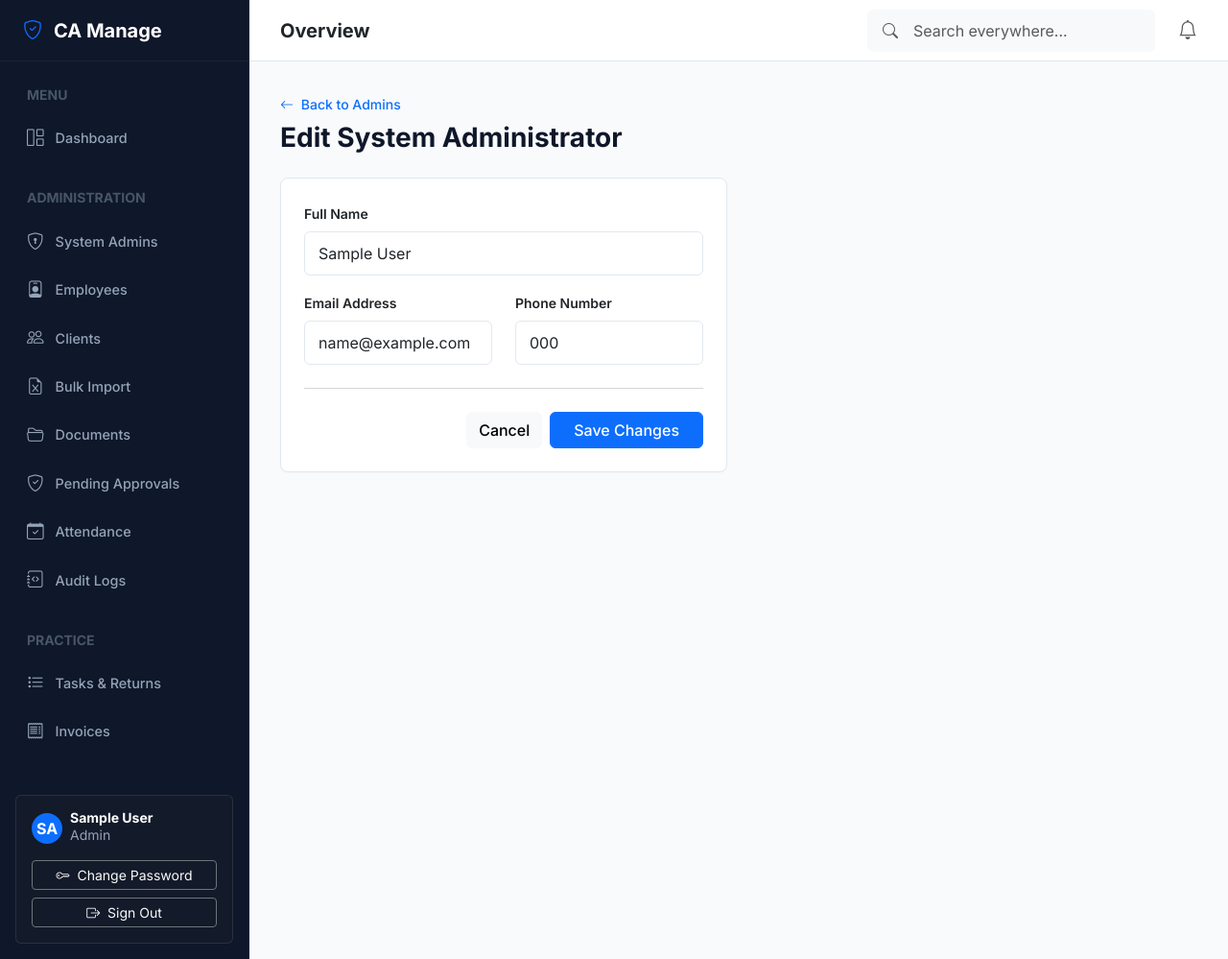
After one commit to Aadit-Garg/CA_Manage, a Flask app: page /admin/system-admins/1/edit in a window 1280 px wide. The commit adds this page. Shown: the whole page at 96% size. Run offline with Flask 3, Linux system fonts and the light colour scheme; a user stored in the database is signed in; tables that the repository leaves empty hold one stand-in row (values such as "Sample post"); some libraries are stand-ins or nearby versions.

Commit message:
feat: implement admin dashboard and system administrator management routes with UI components

```diff
--- a/app/admin/routes.py
+++ b/app/admin/routes.py
@@ -93,6 +93,81 @@ def create_system_admin():
         return redirect(url_for('admin.system_admins_list'))
 
     return render_template('admin/system_admins/new.html', form=form)
+
+
+@admin_bp.route('/system-admins/<int:id>/edit', methods=['GET', 'POST'])
+@admin_required
+def edit_system_admin(id):
+    """Edit existing system administrator profile."""
+    admin = User.query.get_or_404(id)
+    if admin.role != User.ROLE_ADMIN:
+        flash("Invalid user role.", "danger")
+        return redirect(url_for('admin.system_admins_list'))
+
+    from .forms import SystemAdminForm
+    form = SystemAdminForm(original_user_id=admin.id, obj=admin)
+
+    if form.validate_on_submit():
+        form.populate_obj(admin)
+        admin.email = form.email.data.lower().strip()
+        db.session.commit()
+
+        log_user_action(logger, current_user, 'edit_admin', module='admin', entity_id=admin.id, description=f'Edited admin {admin.email}')
+        flash(f"System Administrator {admin.full_name} updated successfully.", 'success')
+        return redirect(url_for('admin.system_admins_list'))
+
+    return render_template('admin/system_admins/edit.html', form=form, admin=admin)
+
+
+@admin_bp.route('/system-admins/<int:id>/toggle-status', methods=['POST'])
+@admin_required
+def toggle_system_admin_status(id):
+    """Enable or disable a system administrator login."""
+    admin = User.query.get_or_404(id)
+    if admin.role != User.ROLE_ADMIN:
+        flash("Invalid user role.", "danger")
+        return redirect(url_for('admin.system_admins_list'))
+
+    if admin.id == current_user.id:
+        flash("You cannot disable your own account.", "danger")
+        return redirect(url_for('admin.system_admins_list'))
+
+    if admin.is_active:
+        admin.is_active = False
+        action = 'disable_admin'
+        msg = f"System Administrator {admin.full_name} has been disabled."
+    else:
+        admin.is_active = True
+        action = 'enable_admin'
+        msg = f"System Administrator {admin.full_name} has been enabled."
+    db.session.commit()
+
+    log_user_action(logger, current_user, action, module='admin', entity_id=admin.id, description=f'{action} on admin {admin.email}')
+    flash(msg, 'success')
+    return redirect(url_for('admin.system_admins_list'))
+
+
+@admin_bp.route('/system-admins/<int:id>/reset-password', methods=['GET', 'POST'])
+@admin_required
+def reset_system_admin_password(id):
+    """Reset password of a system administrator."""
+    admin = User.query.get_or_404(id)
+    if admin.role != User.ROLE_ADMIN:
+        flash("Invalid user role.", "danger")
+        return redirect(url_for('admin.system_admins_list'))
+
+    from .forms import AdminResetPasswordForm
+    form = AdminResetPasswordForm()
+
+    if form.validate_on_submit():
+        admin.set_password(form.password.data)
+        db.session.commit()
+
+        log_user_action(logger, current_user, 'reset_password_admin', module='admin', entity_id=admin.id, description=f'Password reset for admin {admin.email}')
+        flash(f"Password reset successfully for {admin.full_name}.", 'success')
+        return redirect(url_for('admin.system_admins_list'))
+
+    return render_template('admin/system_admins/reset_password.html', form=form, admin=admin)
 
 
 # ── Employee Management ──────────────────────────────────────────────
--- a/app/static/js/app.js
+++ b/app/static/js/app.js
@@ -79,11 +79,15 @@ function showToast(message, type = 'info') {
 // ═══════════════════════════════════════════════════════════════════
 // Auto-initialize Bootstrap toasts on page load
 // ═══════════════════════════════════════════════════════════════════
-document.addEventListener('DOMContentLoaded', () => {
+const initUI = () => {
     // Initialize any server-rendered toasts
-    document.querySelectorAll('.toast.show').forEach((toastEl) => {
-        const toast = new bootstrap.Toast(toastEl, { autohide: true, delay: 5000 });
-        toast.show();
+    document.querySelectorAll('.ca-toast').forEach((toastEl) => {
+        // Prevent double initialization
+        if (!toastEl.classList.contains('toast-initialized')) {
+            const toast = new bootstrap.Toast(toastEl, { autohide: true, delay: 5000 });
+            toast.show();
+            toastEl.classList.add('toast-initialized');
+        }
     });
 
     // Close offcanvas sidebar on nav link click (mobile)
@@ -99,7 +103,10 @@ document.addEventListener('DOMContentLoaded', () => {
             });
         });
     }
-});
+};
+
+document.addEventListener('DOMContentLoaded', initUI);
+document.addEventListener('turbo:load', initUI);
 
 
 // ═══════════════════════════════════════════════════════════════════
@@ -146,7 +153,7 @@ window.addEventListener('resize', setViewportHeight);
 // ═══════════════════════════════════════════════════════════════════
 // Bottom nav active state
 // ═══════════════════════════════════════════════════════════════════
-document.addEventListener('DOMContentLoaded', () => {
+const initNav = () => {
     const currentPath = window.location.pathname;
     document.querySelectorAll('.ca-bottom-nav-item').forEach((item) => {
         const href = item.getAttribute('href');
@@ -154,7 +161,9 @@ document.addEventListener('DOMContentLoaded', () => {
             item.classList.add('active');
         }
     });
-});
+};
+document.addEventListener('DOMContentLoaded', initNav);
+document.addEventListener('turbo:load', initNav);
 
 // ═══════════════════════════════════════════════════════════════════
 // Force PWA push notification prompt on page load
--- /dev/null
+++ b/app/templates/admin/system_admins/edit.html
@@ -0,0 +1,55 @@
+{% extends "base.html" %}
+{% block title %}Edit System Admin — CA Manage{% endblock %}
+
+{% block content %}
+<div class="mb-4">
+    <a href="{{ url_for('admin.system_admins_list') }}" class="text-decoration-none small fw-medium mb-2 d-inline-block">
+        <i class="bi bi-arrow-left me-1"></i> Back to Admins
+    </a>
+    <h3 class="fw-bold mb-0">Edit System Administrator</h3>
+</div>
+
+<div class="row">
+    <div class="col-lg-6">
+        <div class="ca-card">
+            <div class="ca-card-body p-4">
+                <form method="POST" action="">
+                    {{ form.hidden_tag() }}
+
+                    <div class="mb-3">
+                        {{ form.full_name.label(class="form-label fw-semibold small text-dark") }}
+                        {{ form.full_name(class="form-control", placeholder="e.g. Rahul Sharma") }}
+                        {% for error in form.full_name.errors %}
+                            <div class="text-danger small mt-1">{{ error }}</div>
+                        {% endfor %}
+                    </div>
+
+                    <div class="row mb-3">
+                        <div class="col-md-6">
+                            {{ form.email.label(class="form-label fw-semibold small text-dark") }}
+                            {{ form.email(class="form-control", placeholder="e.g. rahul@example.com") }}
+                            {% for error in form.email.errors %}
+                                <div class="text-danger small mt-1">{{ error }}</div>
+                            {% endfor %}
+                        </div>
+                        <div class="col-md-6 mt-3 mt-md-0">
+                            {{ form.phone.label(class="form-label fw-semibold small text-dark") }}
+                            {{ form.phone(class="form-control", placeholder="e.g. +91 9999999999") }}
+                            {% for error in form.phone.errors %}
+                                <div class="text-danger small mt-1">{{ error }}</div>
+                            {% endfor %}
+                        </div>
+                    </div>
+
+                    <hr class="my-4 text-muted border-opacity-25">
+
+                    <div class="d-flex justify-content-end gap-2">
+                        <a href="{{ url_for('admin.system_admins_list') }}" class="btn btn-light fw-medium">Cancel</a>
+                        {{ form.submit(class="btn btn-primary fw-medium px-4", value="Save Changes") }}
+                    </div>
+                </form>
+            </div>
+        </div>
+    </div>
+</div>
+{% endblock %}
--- a/app/templates/components/_toasts.html
+++ b/app/templates/components/_toasts.html
@@ -3,7 +3,7 @@
     {% with messages = get_flashed_messages(with_categories=true) %}
         {% if messages %}
             {% for category, message in messages %}
-            <div class="toast align-items-center border-0 show ca-toast"
+            <div class="toast align-items-center border-0 ca-toast"
                  role="alert" aria-live="assertive" aria-atomic="true"
                  data-bs-autohide="true" data-bs-delay="5000">
                 <div class="d-flex">
```
Also changed, not shown: app/templates/admin/system_admins/list.html (+24 -1 lines), app/templates/admin/system_admins/reset_password.html (added, +45 -0 lines).
